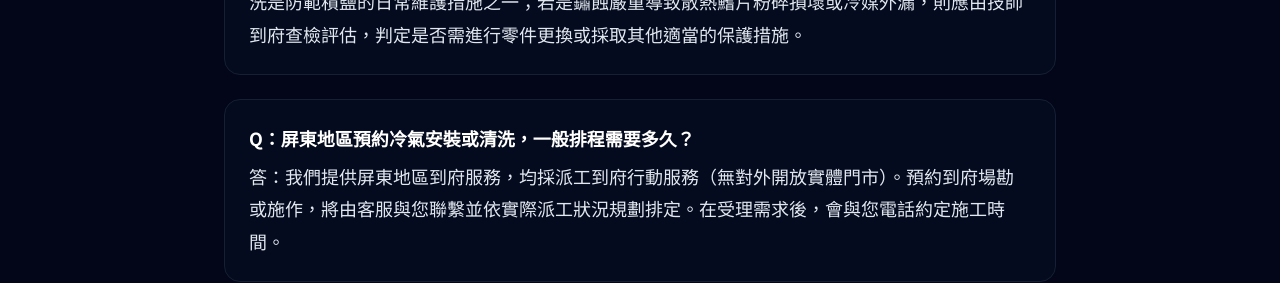
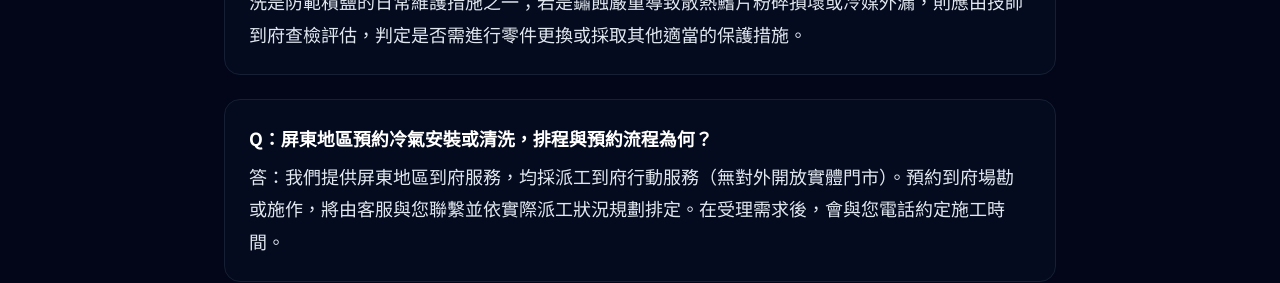
Before and after one commit to t14210184/hanyao, a Next.js app: page /areas/pingtung in a window 1280 px wide. Shown: the part 2640-2923 px from the top of the page. Built offline with nearby package versions, Linux system fonts and the light colour scheme.

Commit message:
Fix final removal of 'generally' from Pingtung FAQ Q3 question name and answer

```diff
--- a/src/app/areas/pingtung/PingtungAreaClient.tsx
+++ b/src/app/areas/pingtung/PingtungAreaClient.tsx
@@ -135,7 +135,7 @@ export default function PingtungAreaClient() {
             </div>
 
             <div className="bg-slate-900/30 p-6 rounded-2xl border border-slate-850">
-              <h3 className="font-bold text-white mb-2 text-lg">Q：屏東地區預約冷氣安裝或清洗，一般排程需要多久？</h3>
+              <h3 className="font-bold text-white mb-2 text-lg">Q：屏東地區預約冷氣安裝或清洗，排程與預約流程為何？</h3>
               <p className="text-slate-200 text-base sm:text-lg leading-[1.8]">答：我們提供屏東地區到府服務，均採派工到府行動服務（無對外開放實體門市）。預約到府場勘或施作，將由客服與您聯繫並依實際派工狀況規劃排定。在受理需求後，會與您電話約定施工時間。</p>
             </div>
           </div>
--- a/src/app/areas/pingtung/page.tsx
+++ b/src/app/areas/pingtung/page.tsx
@@ -70,7 +70,7 @@ const faqSchema = {
     },
     {
       "@type": "Question",
-      "name": "屏東地區預約冷氣安裝或清洗，一般排程需要多久？",
+      "name": "屏東地區預約冷氣安裝或清洗，排程與預約流程為何？",
       "acceptedAnswer": {
         "@type": "Answer",
         "text": "我們提供屏東地區到府服務，均採派工到府行動服務（無對外開放實體門市）。預約到府場勘或施作，將由客服與您聯繫並依實際派工狀況規劃排定。在受理需求後，會與您電話約定施工時間。"
```
